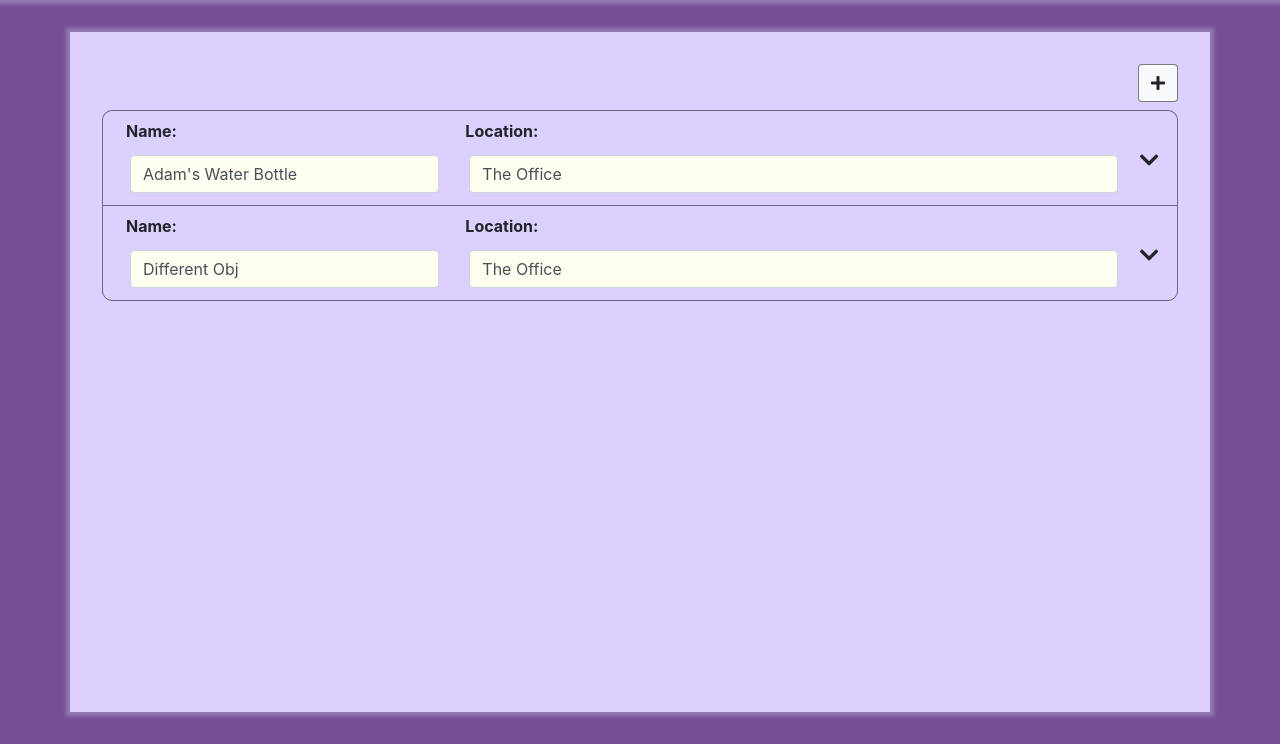
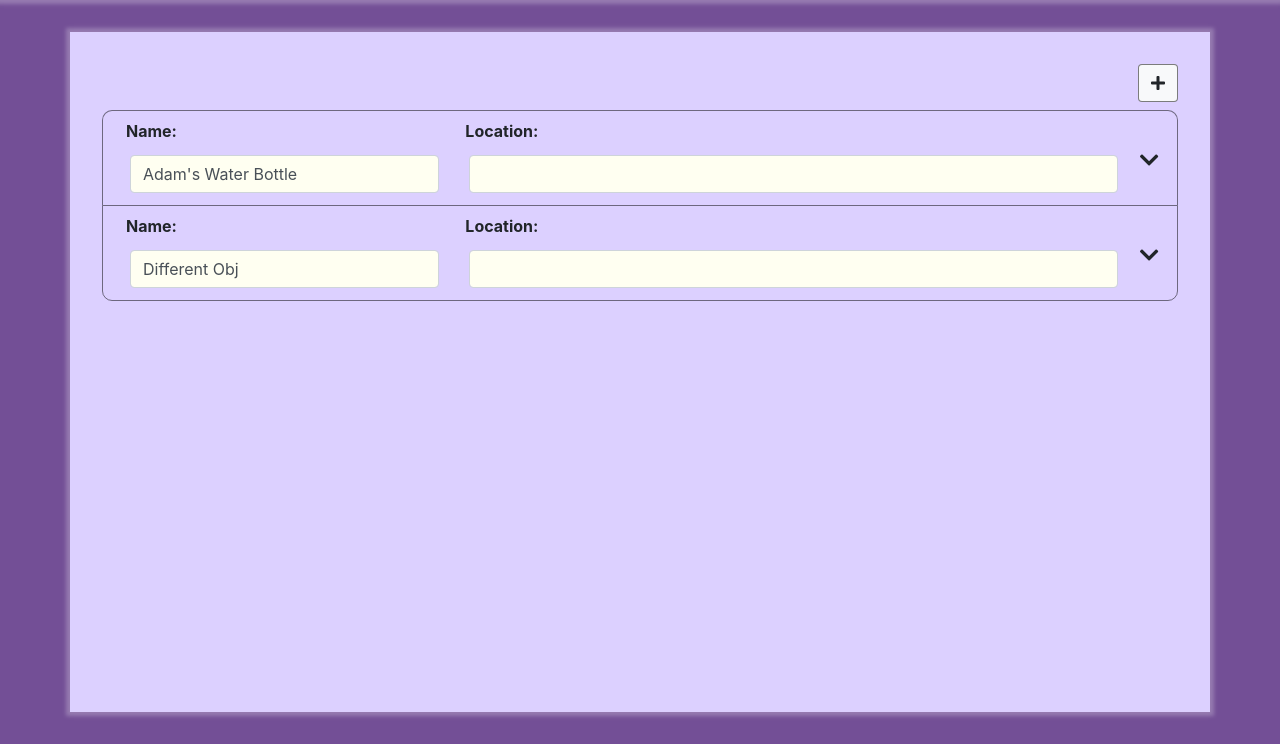
Before and after one commit to AudioOdyssey/AA1, a Flask app: page /story/object/show in a window 1280 px wide. Shown: the part 56-800 px from the top of the page. Run offline with Flask 2, Linux system fonts and the light colour scheme; some libraries are stand-ins or nearby versions.

Commit message:
took out hardcoded stuff and fixed variabloe name

```diff
--- a/web/templates/story/event/show.html
+++ b/web/templates/story/event/show.html
@@ -18,7 +18,7 @@
             </div>
             <div class="col-sm-8">
                 <label><b>Location:</b></label>
-                <input class="form-control" type="text" name="event-desc" value="The Office">
+                <input class="form-control" type="text" name="event-desc" >
             </div>
         </section>
         <section class="flex-0" onclick="event_show(this)">
@@ -51,7 +51,7 @@
             </div>
             <div class="col-sm-8">
                 <label><b>Location:</b></label>
-                <input class="form-control" type="text" name="event-location" onchange="event_changed(this)" value="The Office">
+                <input class="form-control" type="text" name="event-location" onchange="event_changed(this)">
             </div>
         </section>
         <section class="flex-0" onclick="event_show(this)">
--- a/web/templates/story/location/show.html
+++ b/web/templates/story/location/show.html
@@ -24,7 +24,7 @@
     <section class="row details" style="display: none">
         <hr>
         <label>Original Description</label>
-        <textarea class="form-control" rows="3" name="loc_orig_description"></textarea>
+        <textarea class="form-control" rows="3" name="loc_origin_description"></textarea>
         <hr>
         <label>Short Description</label>
         <textarea class="form-control" rows="3" name="loc_short_description"></textarea>
@@ -66,7 +66,7 @@
     <section class="row details" style="display: none">
         <hr>
         <label> Original Description</label>
-        <textarea class="form-control" rows="3" name="location_origin_description" onchange="location_changed(this)">{{ location.original_description }}</textarea>
+        <textarea class="form-control" rows="3" name="location_origin_description" onchange="location_changed(this)">{{ location.origin_description }}</textarea>
        <hr>
         <label>Short Description</label>
         <textarea class="form-control" rows="3" name="location_short_description" onchange="location_changed(this)">{{ location.short_description }}</textarea>
--- a/web/templates/story/object/show.html
+++ b/web/templates/story/object/show.html
@@ -18,7 +18,7 @@
             </div>
             <div class="col-sm-8">
                 <label><b>Location:</b></label>
-                <input class="form-control" type="text" name="obj-location" value="The Office">
+                <input class="form-control" type="text" name="obj-location">
             </div>
         </section>
         <section class="flex-0" onclick="object_show(this)">
@@ -54,7 +54,7 @@
             </div>
             <div class="col-sm-8">
                 <label><b>Location:</b></label>
-                <input class="form-control" type="text" name="object-desc" onchange="object_changed(this)" value="The Office">
+                <input class="form-control" type="text" name="object-desc" onchange="object_changed(this)" value="{{ object.obj_location}}">
             </div>
         </section>
         <section class="flex-0" onclick="object_show(this)">
```
